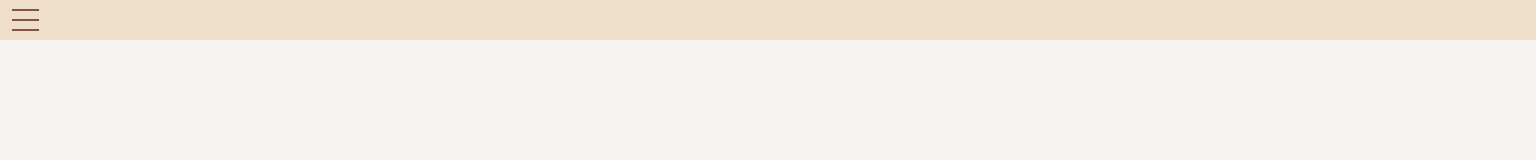
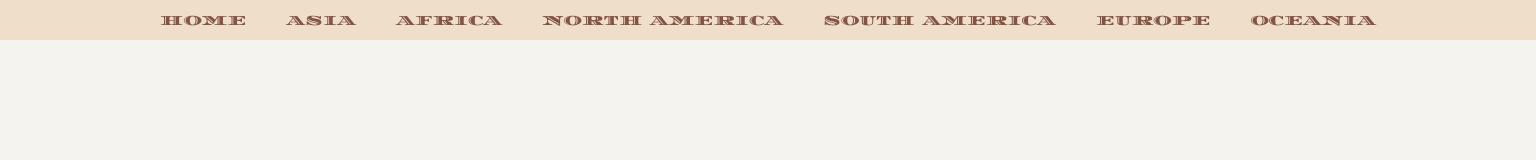
Before and after one commit to Jadeec/Travelers, a plain HTML site: page index.html in a window 1536 px wide. Drawn offline with Linux system fonts and the light colour scheme.

Commit message:
update navbar

```diff
--- a/style/style.css
+++ b/style/style.css
@@ -100,3 +100,23 @@ main {
   color: var(--white-color);
   text-decoration: none
 }
+
+@media screen and (min-width:1300px) {
+  .navbar--hamburger {
+    display: none;
+  }
+  .navbar--ul {
+    flex-direction: row;
+    background-color: transparent;
+    left: 0;
+    top: 50%;
+    transform: translateY(-50%);
+  }
+  .navbar--li {
+    list-style: none;
+    padding: 0 20px;
+  }
+  .navbar--link {
+    color: var(--dark-main-color);
+  }
+}
```
